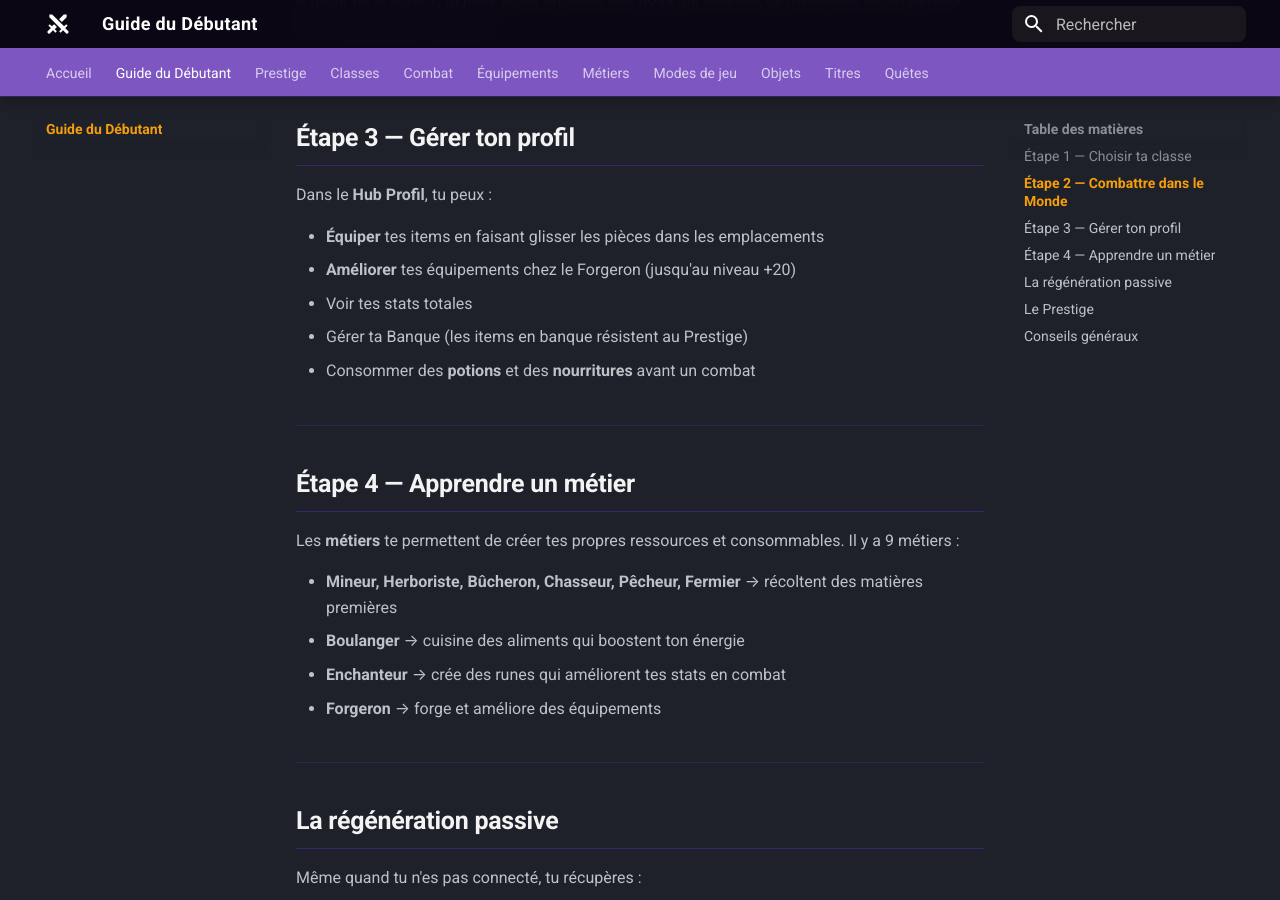
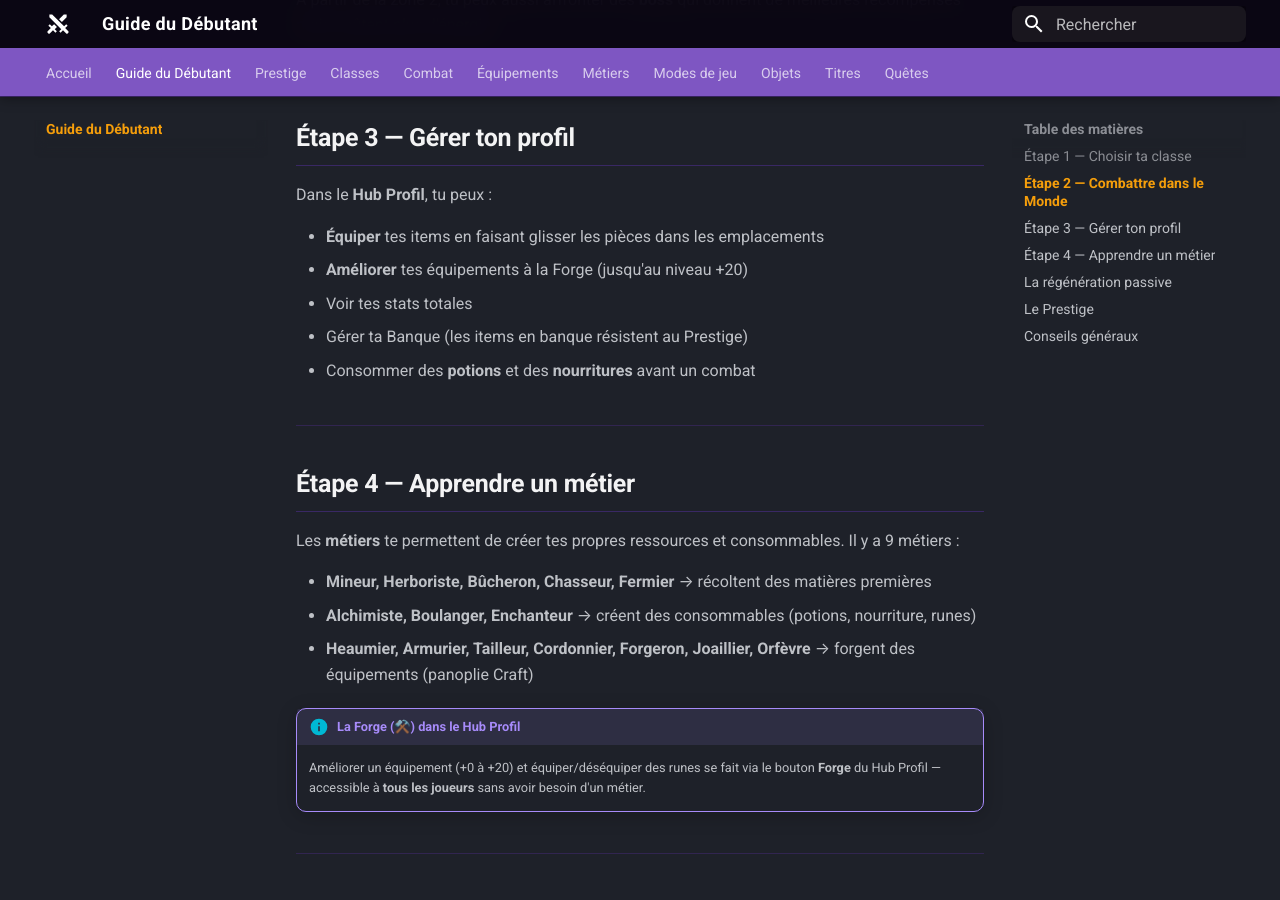
Before and after one commit to botsupremewiki/botsupremewiki, an MkDocs documentation site: the page built from docs/debutant.md, in a window 1280 px wide and 900 px high, scrolled down 1443 px. Built offline with MkDocs 1.6.1 and Material for MkDocs 9.7.7, drawn with Linux system fonts in a browser that asks for light colours.

Commit message:
Renommage Forgeron → Forge (bouton profil) pour lever l'ambiguïté
Le bouton "Forgeron" du Hub Profil (amélioration +0→+20 et runes)
est renommé "Forge" pour le distinguer du métier Forgeron (armes).

Wiki mis à jour : debutant.md, equipements/index.md, metiers/index.md

Co-Authored-By: Claude Sonnet 4.6 <noreply@anthropic.com>

```diff
--- a/docs/debutant.md
+++ b/docs/debutant.md
@@ -47,7 +47,7 @@ Chaque combat te coûte **1 énergie** et te rapporte :
 Dans le **Hub Profil**, tu peux :
 
 - **Équiper** tes items en faisant glisser les pièces dans les emplacements
-- **Améliorer** tes équipements chez le Forgeron (jusqu'au niveau +20)
+- **Améliorer** tes équipements à la Forge (jusqu'au niveau +20)
 - Voir tes stats totales
 - Gérer ta Banque (les items en banque résistent au Prestige)
 - Consommer des **potions** et des **nourritures** avant un combat
@@ -58,10 +58,12 @@ Dans le **Hub Profil**, tu peux :
 
 Les **métiers** te permettent de créer tes propres ressources et consommables. Il y a 9 métiers :
 
-- **Mineur, Herboriste, Bûcheron, Chasseur, Pêcheur, Fermier** → récoltent des matières premières
-- **Boulanger** → cuisine des aliments qui boostent ton énergie
-- **Enchanteur** → crée des runes qui améliorent tes stats en combat
-- **Forgeron** → forge et améliore des équipements
+- **Mineur, Herboriste, Bûcheron, Chasseur, Fermier** → récoltent des matières premières
+- **Alchimiste, Boulanger, Enchanteur** → créent des consommables (potions, nourriture, runes)
+- **Heaumier, Armurier, Tailleur, Cordonnier, Forgeron, Joaillier, Orfèvre** → forgent des équipements (panoplie Craft)
+
+!!! info "La Forge (⚒️) dans le Hub Profil"
+    Améliorer un équipement (+0 à +20) et équiper/déséquiper des runes se fait via le bouton **Forge** du Hub Profil — accessible à **tous les joueurs** sans avoir besoin d'un métier.
 
 ---
 
```
Also changed, not shown: docs/equipements/index.md (+3 -3 lines), docs/metiers/index.md (+3 -19 lines).
